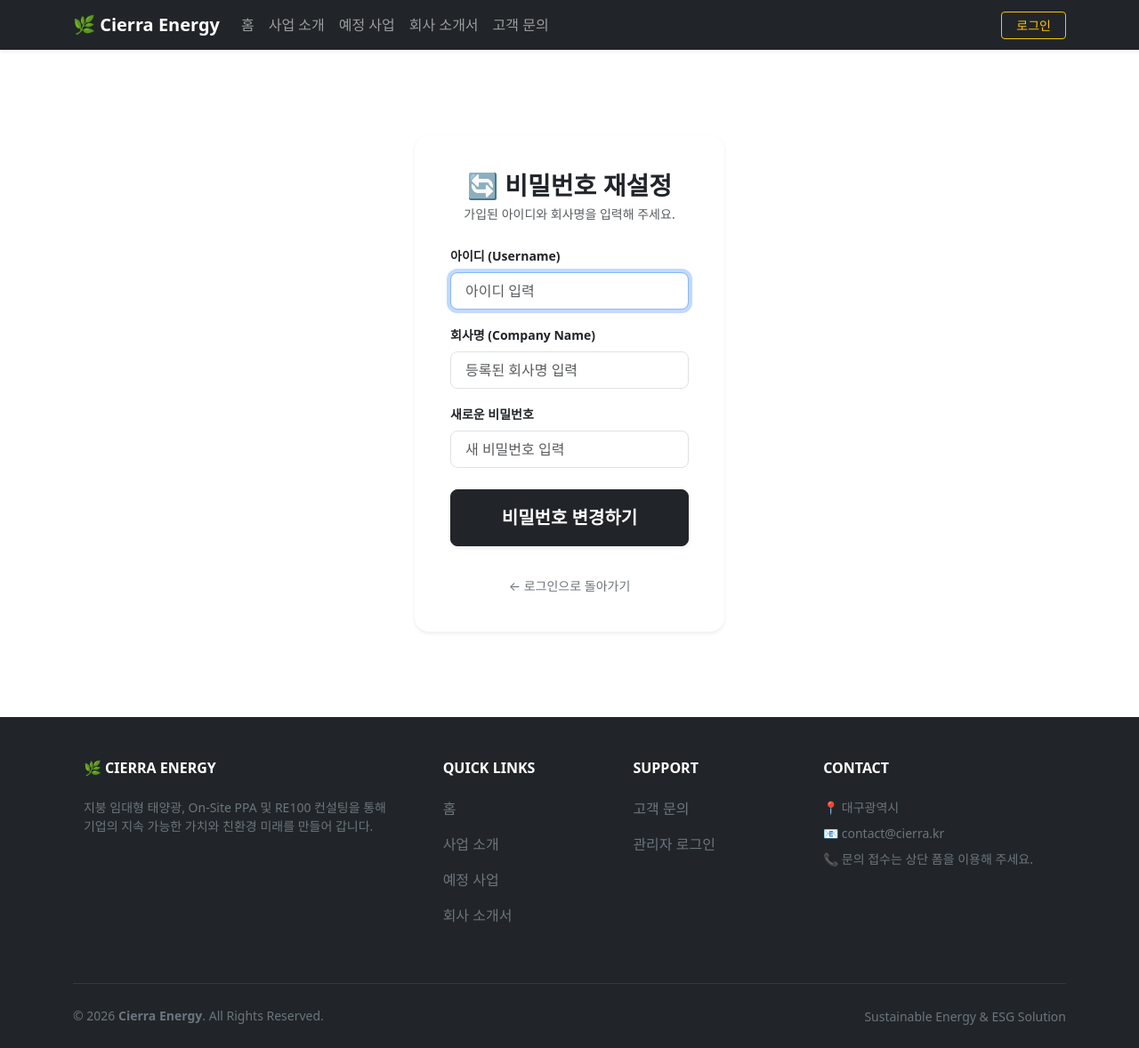
After one commit to Rvnning/company-site, a Flask app: page /reset-password in a window 1280 px wide. The commit adds this page. Shown: the whole page at 89% size. Run offline with Flask 3, Linux system fonts and the light colour scheme; some libraries are stand-ins or nearby versions.

Commit message:
Reset_Password

```diff
--- a/app.py
+++ b/app.py
@@ -115,6 +115,33 @@ def login():
 
     return render_template('login.html')
 
+@app.route('/reset-password', methods=['GET', 'POST'])
+def reset_password():
+    if request.method == 'GET':
+        return render_template('reset_password.html')
+
+    username = request.form.get('username')
+    company_name = request.form.get('company_name')
+    new_password = request.form.get('new_password')
+
+    if username and company_name and new_password:
+        # 1. 아이디와 회사명이 일치하는 사용자가 있는지 확인
+        response = supabase.table('users').select("*").eq('username', username).eq('company_name', company_name).execute()
+
+        if response.data:
+            # 2. 새 비밀번호 해시화
+            new_password_hash = generate_password_hash(new_password)
+
+            # 3. Supabase 비밀번호 업데이트
+            supabase.table('users').update({"password_hash": new_password_hash}).eq('username', username).execute()
+
+            flash('비밀번호가 성공적으로 변경되었습니다. 새 비밀번호로 로그인해 주세요.', 'success')
+            return redirect(url_for('login'))
+        else:
+            flash('입력하신 정보와 일치하는 회원을 찾을 수 없습니다.', 'danger')
+
+    return render_template('reset_password.html')
+
 @app.route('/logout')
 def logout():
     session.clear()
--- a/templates/login.html
+++ b/templates/login.html
@@ -47,6 +47,9 @@
 
                     <!-- 하단 홈으로 돌아가기 링크 -->
                     <div class="text-center mt-3">
+                        <a href="/reset-password" class="text-decoration-none text-secondary small">비밀번호를 잊으셨나요? (비밀번호 재설정)</a>
+                    </div>
+                    <div class="text-center mt-2">
                         <a href="/" class="text-decoration-none text-secondary small">← 홈으로 돌아가기</a>
                     </div>
                 </div>
--- /dev/null
+++ b/templates/reset_password.html
@@ -0,0 +1,56 @@
+{% extends "base.html" %}
+{% block title %}비밀번호 재설정 - Cierra Energy{% endblock %}
+
+{% block content %}
+<div class="container py-5 my-5">
+    <div class="row justify-content-center">
+        <div class="col-md-5 col-lg-4">
+            <div class="card border-0 shadow-sm rounded-4 p-4 bg-white">
+                <div class="card-body">
+                    <div class="text-center mb-4">
+                        <h3 class="fw-bold mb-1">🔄 비밀번호 재설정</h3>
+                        <p class="text-muted small">가입된 아이디와 회사명을 입력해 주세요.</p>
+                    </div>
+
+                    <!-- 플래시 메시지 -->
+                    {% with messages = get_flashed_messages(with_categories=true) %}
+                        {% if messages %}
+                            {% for category, message in messages %}
+                                <div class="alert alert-{{ category }} alert-dismissible fade show py-2 small" role="alert">
+                                    {{ message }}
+                                    <button type="button" class="btn-close py-2" data-bs-dismiss="alert" aria-label="Close"></button>
+                                </div>
+                            {% endfor %}
+                        {% endif %}
+                    {% endwith %}
+
+                    <form action="/reset-password" method="POST">
+                        <input type="hidden" name="csrf_token" value="{{ csrf_token() }}">
+
+                        <div class="mb-3">
+                            <label class="form-label fw-semibold small">아이디 (Username)</label>
+                            <input type="text" class="form-control form-control-lg fs-6" name="username" placeholder="아이디 입력" required autofocus>
+                        </div>
+
+                        <div class="mb-3">
+                            <label class="form-label fw-semibold small">회사명 (Company Name)</label>
+                            <input type="text" class="form-control form-control-lg fs-6" name="company_name" placeholder="등록된 회사명 입력" required>
+                        </div>
+
+                        <div class="mb-4">
+                            <label class="form-label fw-semibold small">새로운 비밀번호</label>
+                            <input type="password" class="form-control form-control-lg fs-6" name="new_password" placeholder="새 비밀번호 입력" required>
+                        </div>
+
+                        <button type="submit" class="btn btn-dark btn-lg w-100 py-3 fw-semibold shadow-sm mb-3">비밀번호 변경하기</button>
+                    </form>
+
+                    <div class="text-center mt-3">
+                        <a href="/login" class="text-decoration-none text-secondary small">← 로그인으로 돌아가기</a>
+                    </div>
+                </div>
+            </div>
+        </div>
+    </div>
+</div>
+{% endblock %}
```
